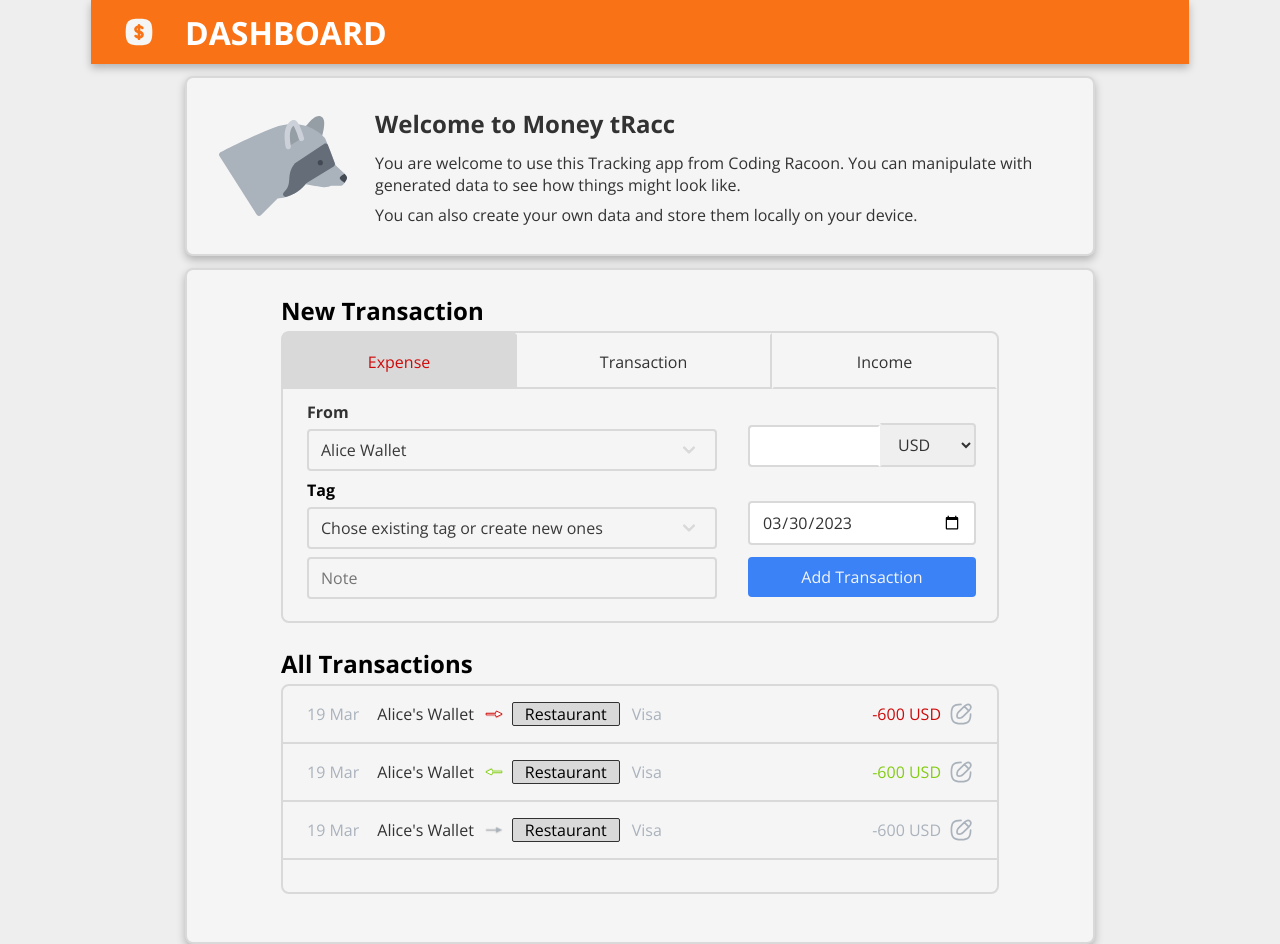
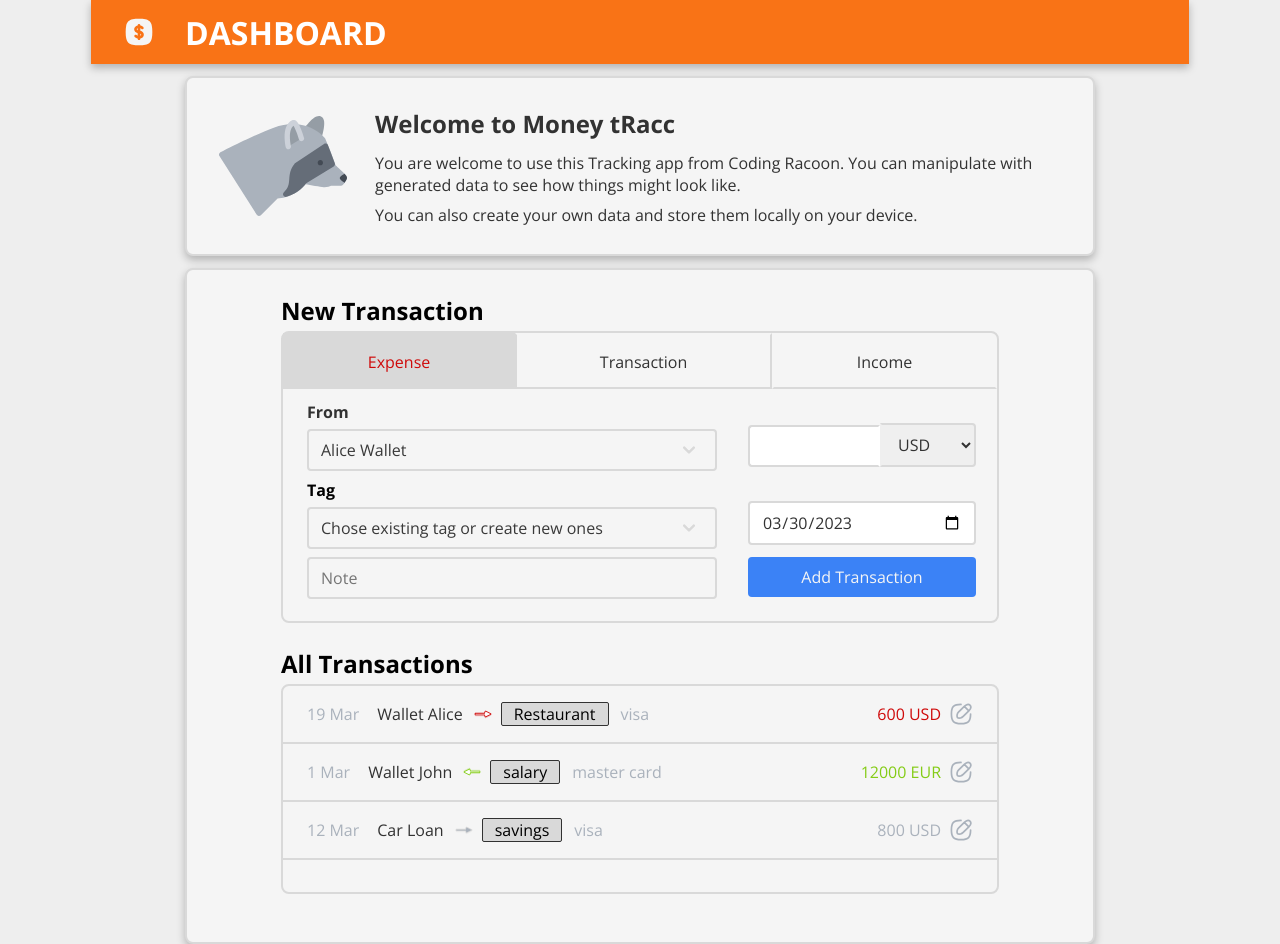
Before and after one commit to Yakub357/money-tracc, an Angular app: page / in a window 1280 px wide. Built offline with nearby package versions, Linux system fonts and the light colour scheme.

Commit message:
Transactions are added to the list inside main section through @Input() decorator'

```diff
--- a/src/app/main/main.html
+++ b/src/app/main/main.html
@@ -11,8 +11,8 @@
   </form>
   <h2 class="heading--two">All Transactions</h2>
   <ul class="transactions--list">
-    <li class="transaction--item">
-      <app-transaction-item></app-transaction-item>
+    <li class="transaction--item" *ngFor="let transaction of transactions">
+      <app-transaction-item [transaction]="transaction"></app-transaction-item>
     </li>
   </ul>
 </div>
--- a/src/app/main/main.ts
+++ b/src/app/main/main.ts
@@ -1,10 +1,40 @@
-import { Component } from "@angular/core"
+import { Component } from '@angular/core';
+import { TransactionModel } from './transaction.model';
 
 @Component({
   selector: 'app-main',
   templateUrl: './main.html',
-  styleUrls: ['./main.css']
+  styleUrls: ['./main.css'],
 })
 export class MainComponent {
+  transactions: TransactionModel[] = [
+    new TransactionModel(
+      '19 Mar',
+      'Wallet Alice',
+      'expense',
+      'Restaurant',
+      'visa',
+      600,
+      'USD'
+    ),
+    new TransactionModel(
+      '1 Mar',
+      'Wallet John',
+      'income',
+      'salary',
+      'master card',
+      12000,
+      'EUR'
+    ),
 
+    new TransactionModel(
+      '12 Mar',
+      'Car Loan',
+      'transfer',
+      'savings',
+      'visa',
+      800,
+      'USD'
+    ),
+  ];
 }
--- a/src/app/main/transaction-item/transaction.html
+++ b/src/app/main/transaction-item/transaction.html
@@ -1,12 +1,16 @@
-<div class="transaction expense">
-  <div class="transaction--date">19 Mar</div>
-  <div class="transaction--wallet">Alice's Wallet</div>
+<div class="transaction {{transaction.type}}">
+  <div class="transaction--date">{{transaction.date}}</div>
+  <div class="transaction--wallet">{{transaction.designation}}</div>
   <div class="transaction--img"></div>
-  <div class="transaction--tag">Restaurant</div>
-  <div class="transaction--note">Visa</div>
-  <div class="transaction--amount">-600 USD</div>
+  <div class="transaction--tag">{{transaction.tag}}</div>
+  <div class="transaction--note">{{transaction.note}}</div>
+  <div class="transaction--amount">
+    {{transaction.amount}} {{transaction.currency}}
+  </div>
   <button class="transaction--edit"></button>
 </div>
+
+<!--
 <div class="transaction income">
   <div class="transaction--date">19 Mar</div>
   <div class="transaction--wallet">Alice's Wallet</div>
@@ -24,4 +28,4 @@
   <div class="transaction--note">Visa</div>
   <div class="transaction--amount">-600 USD</div>
   <button class="transaction--edit"></button>
-</div>
+</div> -->
--- /dev/null
+++ b/src/app/main/transaction.model.ts
@@ -0,0 +1,27 @@
+export class TransactionModel {
+  public date: string;
+  public designation: string;
+  public type: string;
+  public tag: string;
+  public note: string;
+  public amount: number;
+  public currency: string;
+
+  constructor(
+    date: string,
+    design: string,
+    type: string,
+    tag: string,
+    note: string,
+    amount: number,
+    currency: string
+  ) {
+    this.date = date;
+    this.designation = design;
+    this.type = type;
+    this.tag = tag;
+    this.note = note;
+    this.amount = amount;
+    this.currency = currency;
+  }
+}
```
Also changed, not shown: src/app/main/transaction-item/transaction.ts (+12 -2 lines), tsconfig.json (+2 -5 lines).
